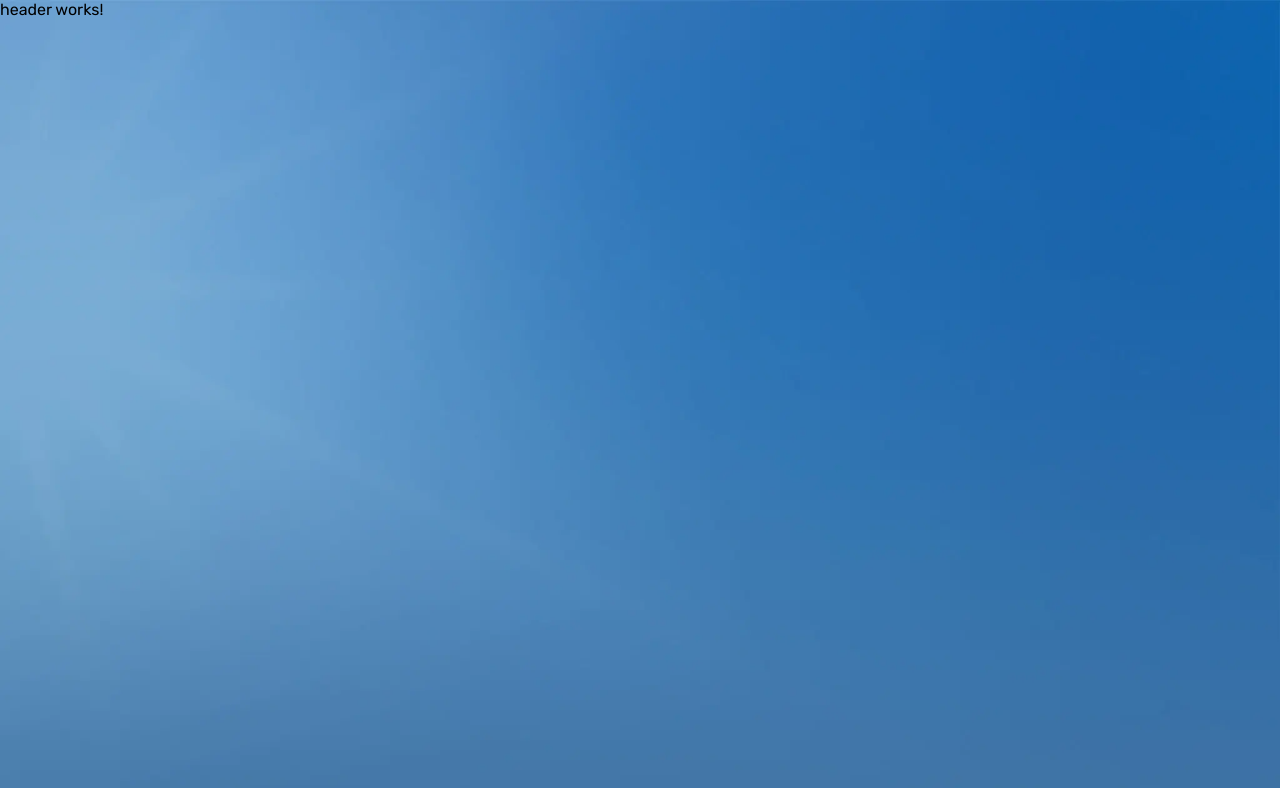
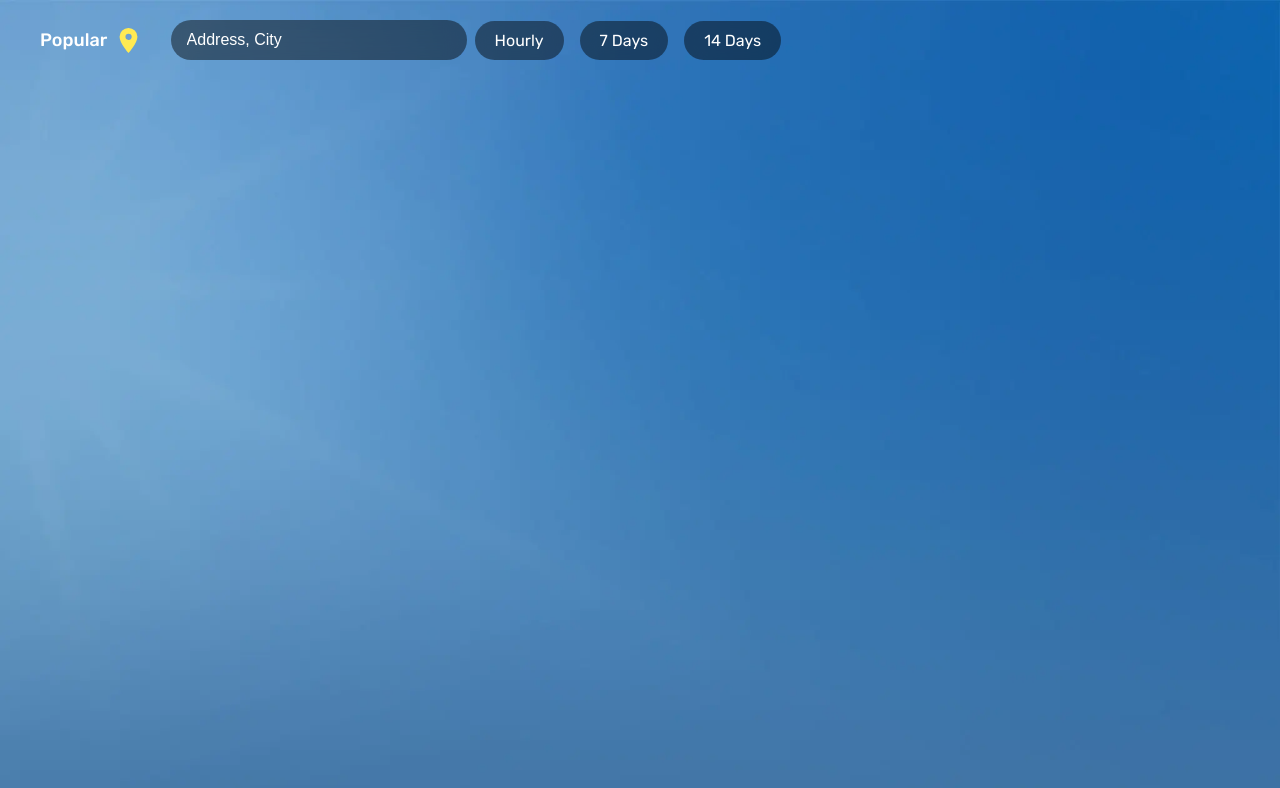
Before and after one commit to itsisoev/weather-app-electron, an Angular app: page / in a window 1280 px wide. Shown: the top 788 px of the page. Built offline with nearby package versions, Linux system fonts and the light colour scheme.

Commit message:
Добавил в проекте header

```diff
--- a/src/app/shared/components/header/header.component.html
+++ b/src/app/shared/components/header/header.component.html
@@ -1 +1,27 @@
-<p>header works!</p>
+<div class="header-container">
+  <div class="header-container__location">
+    <div class="header-container__left">
+      <div class="location">
+        <h3>Popular</h3>
+        <svg id="location-icon" xmlns="http://www.w3.org/2000/svg" width="25" height="25" viewBox="0 0 11.938 16.711"
+             class="sc-eDPEul gaAwuz">
+          <path id="locationicon"
+                d="M10.658,0A5.927,5.927,0,0,0,4.69,5.848c0,4.387,5.968,10.863,5.968,10.863s5.969-6.476,5.969-10.863A5.927,5.927,0,0,0,10.658,0Zm0,7.938a2.089,2.089,0,1,1,2.132-2.089,2.091,2.091,0,0,1-2.132,2.089Z"
+                transform="translate(-4.69)" fill="#ffea53"></path>
+        </svg>
+      </div>
+
+      <div class="search">
+        <input type="text" placeholder="Address, City">
+
+        <div class="filter">Hourly</div>
+        <div class="filter">7 Days</div>
+        <div class="filter">14 Days</div>
+      </div>
+    </div>
+    <div class="header-container__right"></div>
+  </div>
+
+  <div class="header-container__date">
+  </div>
+</div>
--- a/src/app/shared/components/header/header.component.scss
+++ b/src/app/shared/components/header/header.component.scss
@@ -0,0 +1,53 @@
+.header-container {
+  padding: 1.25rem 2.5rem;
+  color: white;
+  &__left {
+    display: flex;
+    align-items: center;
+    gap: 1.875rem;
+    .location {
+      display: flex;
+      gap: 0.525rem;
+      align-items: center;
+
+      h3 {
+        font-size: 1.125rem;
+        font-weight: 500;
+      }
+    }
+
+    .search {
+      display: flex;
+      align-items: center;
+
+      input {
+        width: 18.5rem;
+        height: 2.5rem;
+        outline: none;
+        border: none;
+        padding: 1rem;
+        color: white;
+        font-size: 1rem;
+        border-radius: 1.875rem;
+        backdrop-filter: blur(10px);
+        background-color: rgba(0, 0, 0, 0.45);
+      }
+
+      input::placeholder {
+        color: white;
+        opacity: 1;
+      }
+
+      .filter {
+        width: fit-content;
+        color: white;
+        padding: 0.625rem 1.25rem;
+        margin: 0 0.5rem;
+        border-radius: 1.875rem;
+        backdrop-filter: blur(10px);
+        background-color: rgba(0, 0, 0, 0.45);
+        cursor: pointer;
+      }
+    }
+  }
+}
```
